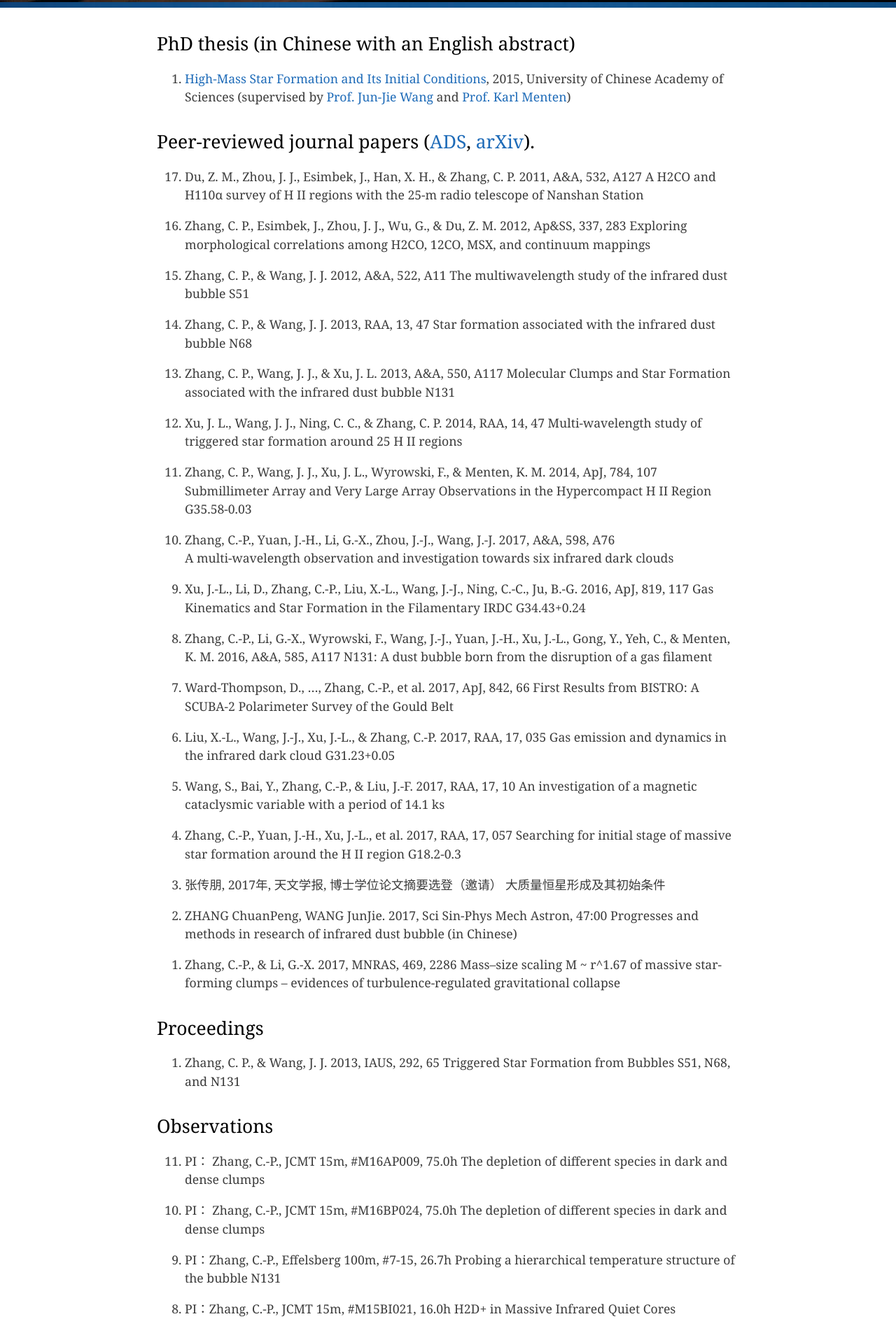
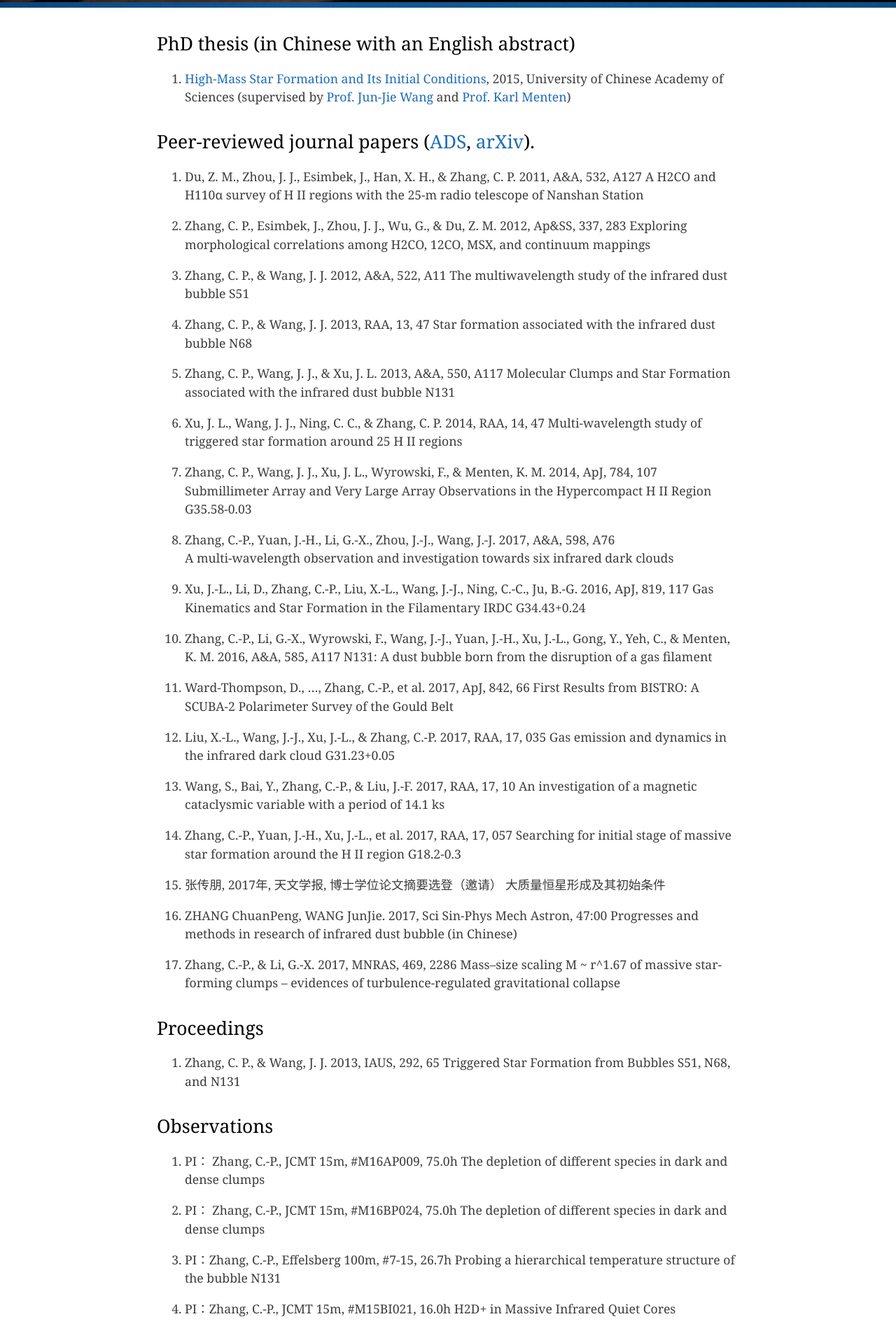
Before and after one commit to zcp521/zcp521.github.io, a Jekyll site: the page built from pub.md, in a window 1280 px wide. Shown: the part 371-2276 px from the top of the page at 70% size. Built offline with Jekyll 4.4.1, drawn with Linux system fonts in a browser that asks for light colours.

Commit message:
Update pub.md

```diff
--- a/pub.md
+++ b/pub.md
@@ -61,14 +61,13 @@ First Results from BISTRO: A SCUBA-2 Polarimeter Survey of the Gould Belt
 
 17. Zhang, C.-P., & Li, G.-X. 2017, MNRAS, 469, 2286
  	Mass–size scaling M ~ r^1.67 of massive star-forming clumps – evidences of turbulence-regulated gravitational collapse
-{: reversed="reversed"}
 
 
 ## Proceedings
 
 1. Zhang, C. P., & Wang, J. J. 2013, IAUS, 292, 65
       Triggered Star Formation from Bubbles S51, N68, and N131
-{: reversed="reversed"}
+<!--{: reversed="reversed"}-->
 
 
 ## Observations
@@ -104,4 +103,3 @@ First Results from BISTRO: A SCUBA-2 Polarimeter Survey of the Gould Belt
 
 11. PI and AoD of Urumqi 25m, Sep. 2009 - June 2011 in Xinjiang China
 	A H2CO and H110α survey of H II regions with the 25m radio telescope
-{: reversed="reversed"}
```
